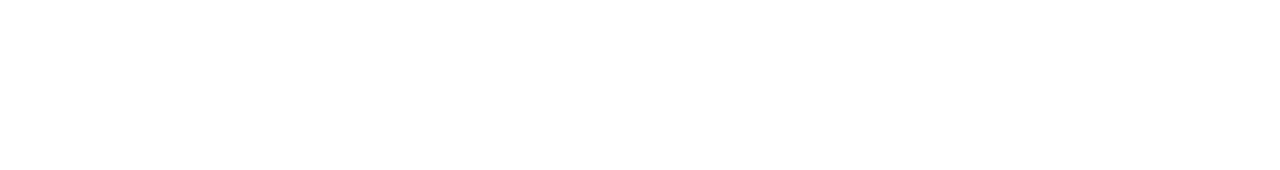
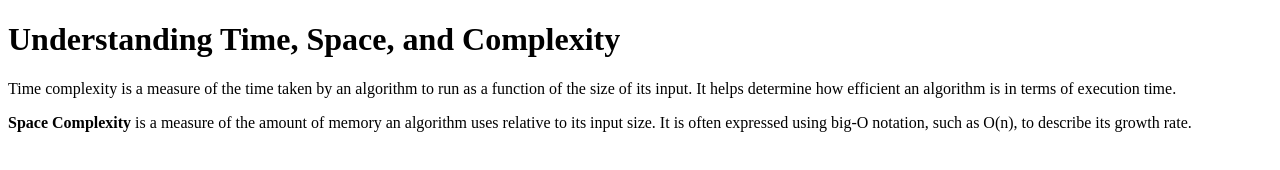
Before and after one commit to acciojob/time-and-space-complexity-ankit-acciojobs, a website: page main.html in a window 1280 px wide. Drawn offline with Linux system fonts and the light colour scheme.

Commit message:
created a submission

```diff
--- a/main.html
+++ b/main.html
@@ -1,16 +1,21 @@
 <!DOCTYPE html>
+<html lang="en">
+<head>
+    <meta charset="UTF-8">
+    <meta name="viewport" content="width=device-width, initial-scale=1.0">
+    <title>Time and Space Complexity</title>
+</head>
+<body>
+    <h1>Understanding Time, Space, and Complexity</h1>
 
-<html>
+    <p>
+        Time complexity is a measure of the time taken by an algorithm to run as a function of the size of its input.
+        It helps determine how efficient an algorithm is in terms of execution time.
+    </p>
 
-<head>
-	<link rel="stylesheet" href="styles.css">
-</head>
-
-<body>
-	<!-- the entire body must be written by student -->
-    <script type="text/javascript" src="./script.js">
-</script>
-
+    <p>
+        <b>Space Complexity</b> is a measure of the amount of memory an algorithm uses relative to its input size.
+        It is often expressed using big-O notation, such as O(n), to describe its growth rate.
+    </p>
 </body>
-
 </html>
```
